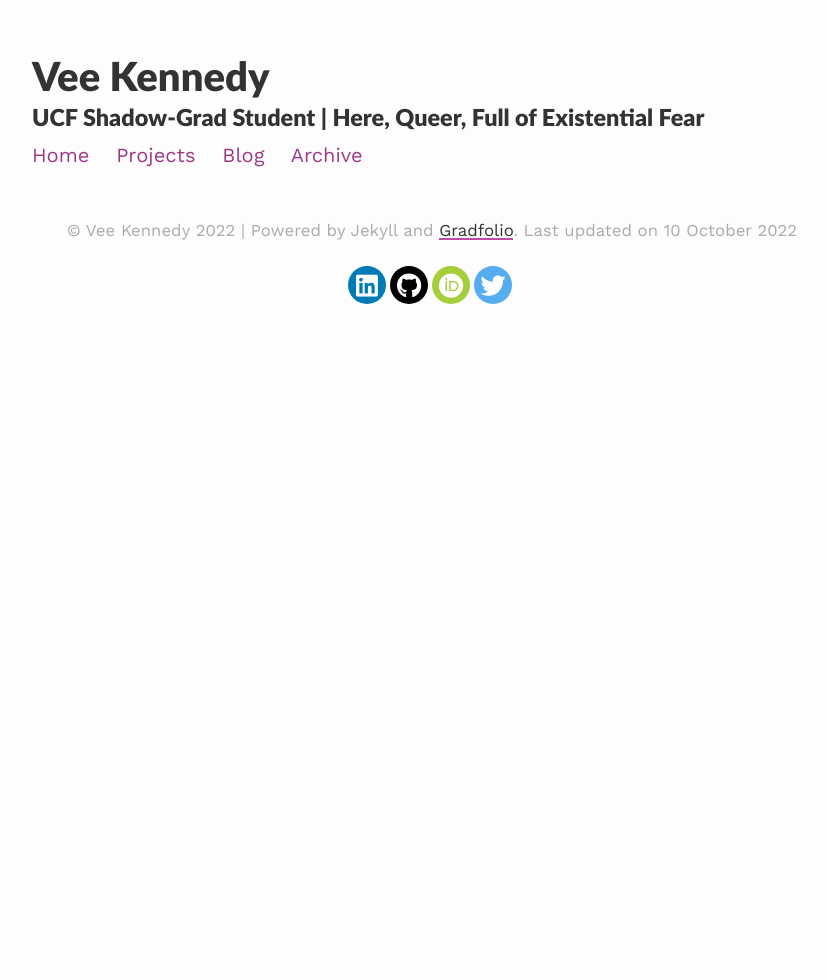
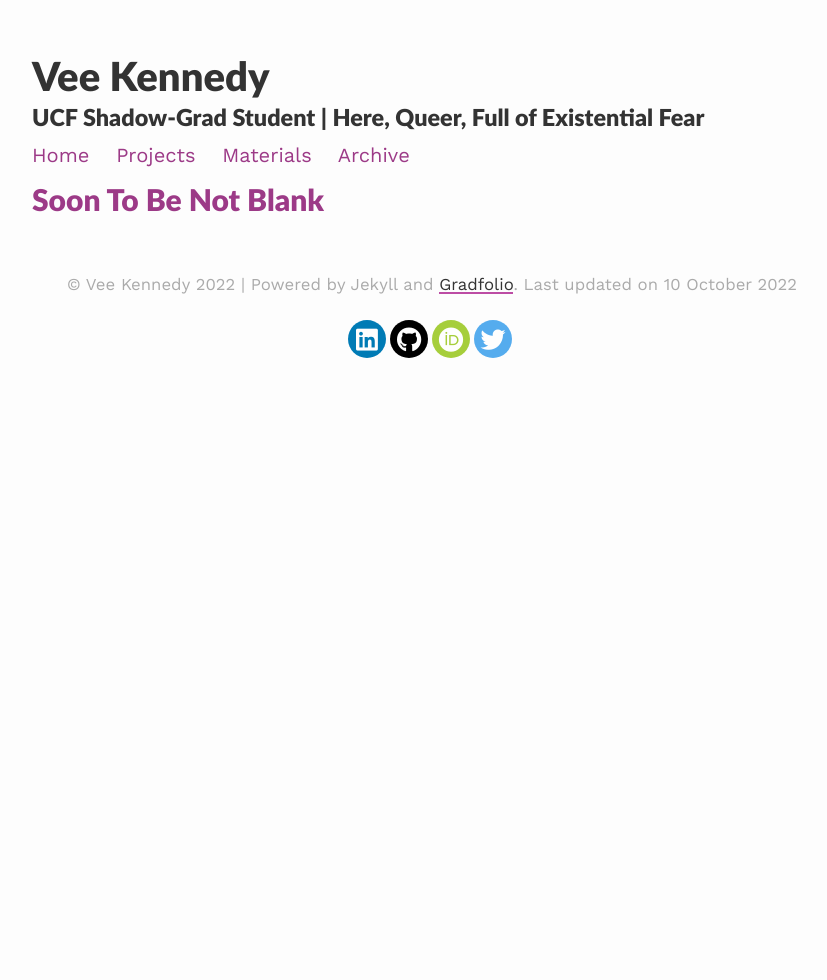
Before and after one commit to veekenne/gradfolio, a Jekyll site: the page built from Materials/index.html, in a window 1280 px wide. Shown: the whole page, without its empty margins (208-1035 px from the left). Built offline with Jekyll 4.4.1, drawn with Linux system fonts in a browser that asks for light colours; nearby versions of some CDN libraries; the list of posts is cut into pages by our own code.

Commit message:
let's see

```diff
--- a/Materials/index.html
+++ b/Materials/index.html
@@ -22,7 +22,7 @@ layout: default
     {% if page == paginator.page %}
       <span>{{ page }}</span>
     {% elsif page == 1 %}
-      <a href="{{site.baseurl}}/blog">{{ page }}</a>
+      <a href="{{site.baseurl}}/Materials">{{ page }}</a>
     {% else %}
       <a href="{{ site.paginate_path | prepend: site.baseurl | replace: '//', '/' | replace: ':num', page }}">{{ page }}</a>
     {% endif %}
--- a/_config.yml
+++ b/_config.yml
@@ -9,8 +9,8 @@ email: #
 
 # Pagination
 paginate: 4
-permalink: /blog/:year/:title/
-paginate_path: /blog/page:num/
+permalink: /Materials/:year/:title/
+paginate_path: /Materials/page:num/
 
 # Social media links in footer
 twitter: "#vvolgate"
--- a/_includes/navigation.html
+++ b/_includes/navigation.html
@@ -1,6 +1,6 @@
 <div class="links scroll">
         <a href="{{site.baseurl}}/">Home</a>
         <a href="{{site.baseurl}}/projects/">Projects</a>
-        <a href="{{site.baseurl}}/blog/">Blog</a>
+        <a href="{{site.baseurl}}/Materials/">Materials</a>
         <a href="{{site.baseurl}}/archive/">Archive</a>
 </div>
```
